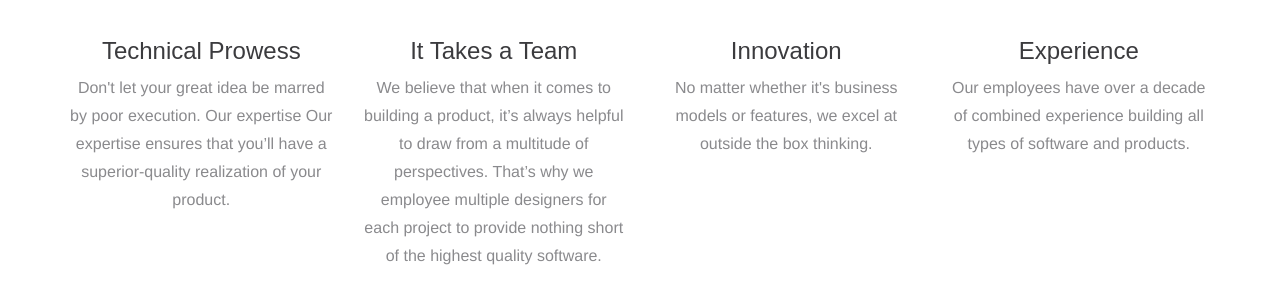
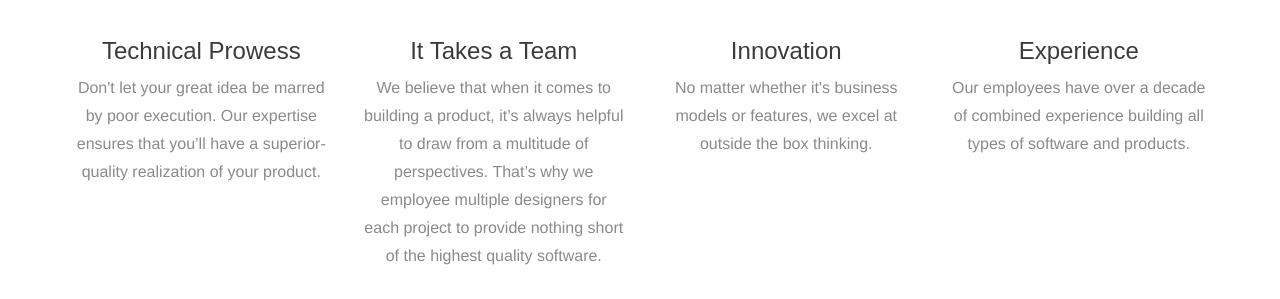
Before and after one commit to SyntropyDev/SyntropyDev.github.io, a Jekyll site: the page built from services/launch-a-product/index.html, in a window 1280 px wide and 900 px high, scrolled down 521 px. Shown: the part 181-480 px from the top of the window. Built offline with Jekyll 4.4.1, drawn with Linux system fonts in a browser that asks for light colours; nearby versions of some CDN libraries; some of the changed lines change nothing that is shown.

Commit message:
Fixed error

```diff
--- a/services/launch-a-product/index.html
+++ b/services/launch-a-product/index.html
@@ -1,8 +1,9 @@
 ---
-layout: no-nav
+layout: "no-nav"
 title: Launch Your Product
-visibility: "sitemap"
+visibility: sitemap
 rank: 1
+published: true
 ---
 
 <body class="dark">
@@ -50,7 +51,7 @@ rank: 1
         </h3>
 
         <p>
-          Don't let your great idea be marred by poor execution. Our expertise Our expertise ensures that you’ll have a superior-quality realization of your product.
+          Don't let your great idea be marred by poor execution. Our expertise ensures that you’ll have a superior-quality realization of your product.
           <br>
         </p>
       </div>
```
